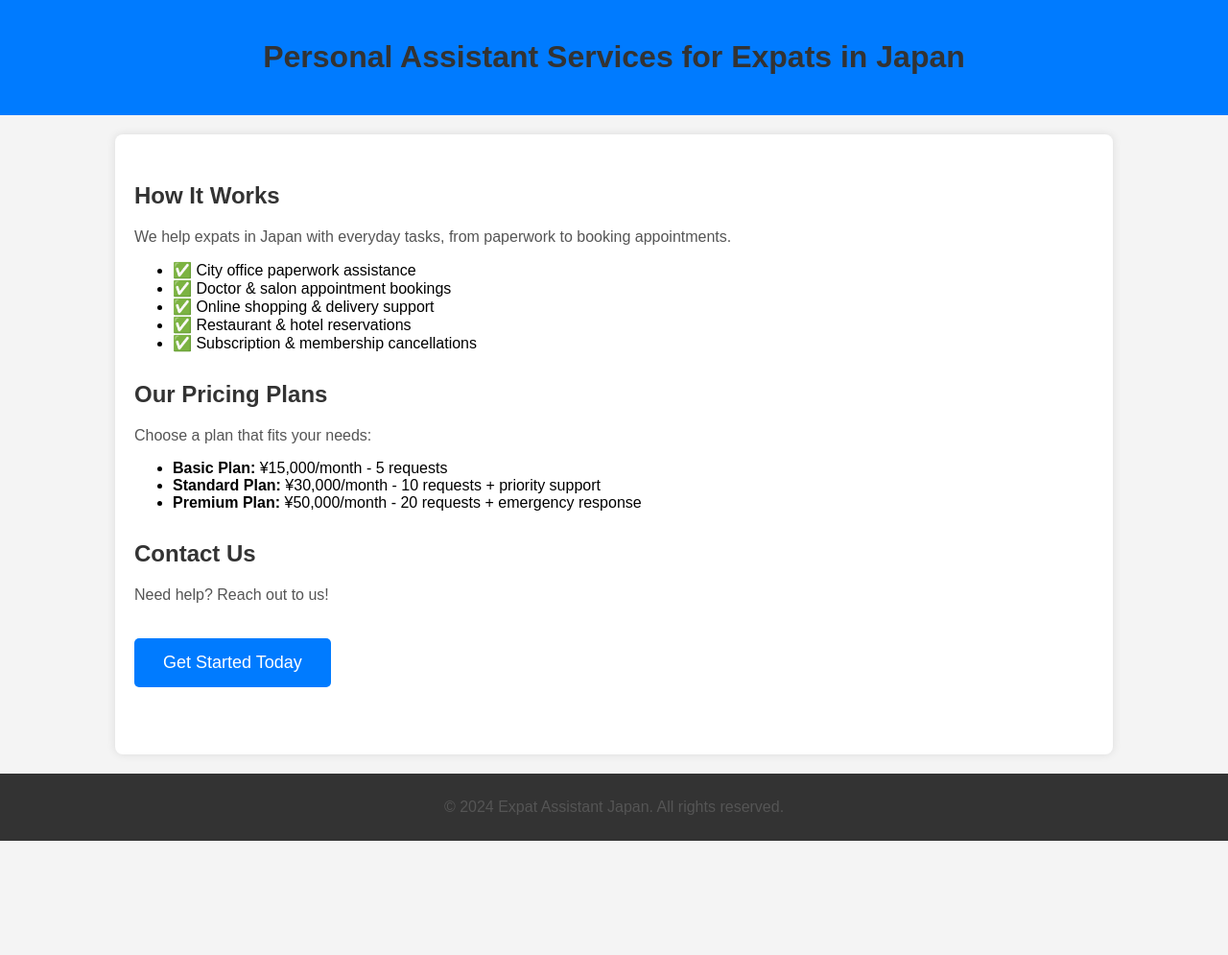
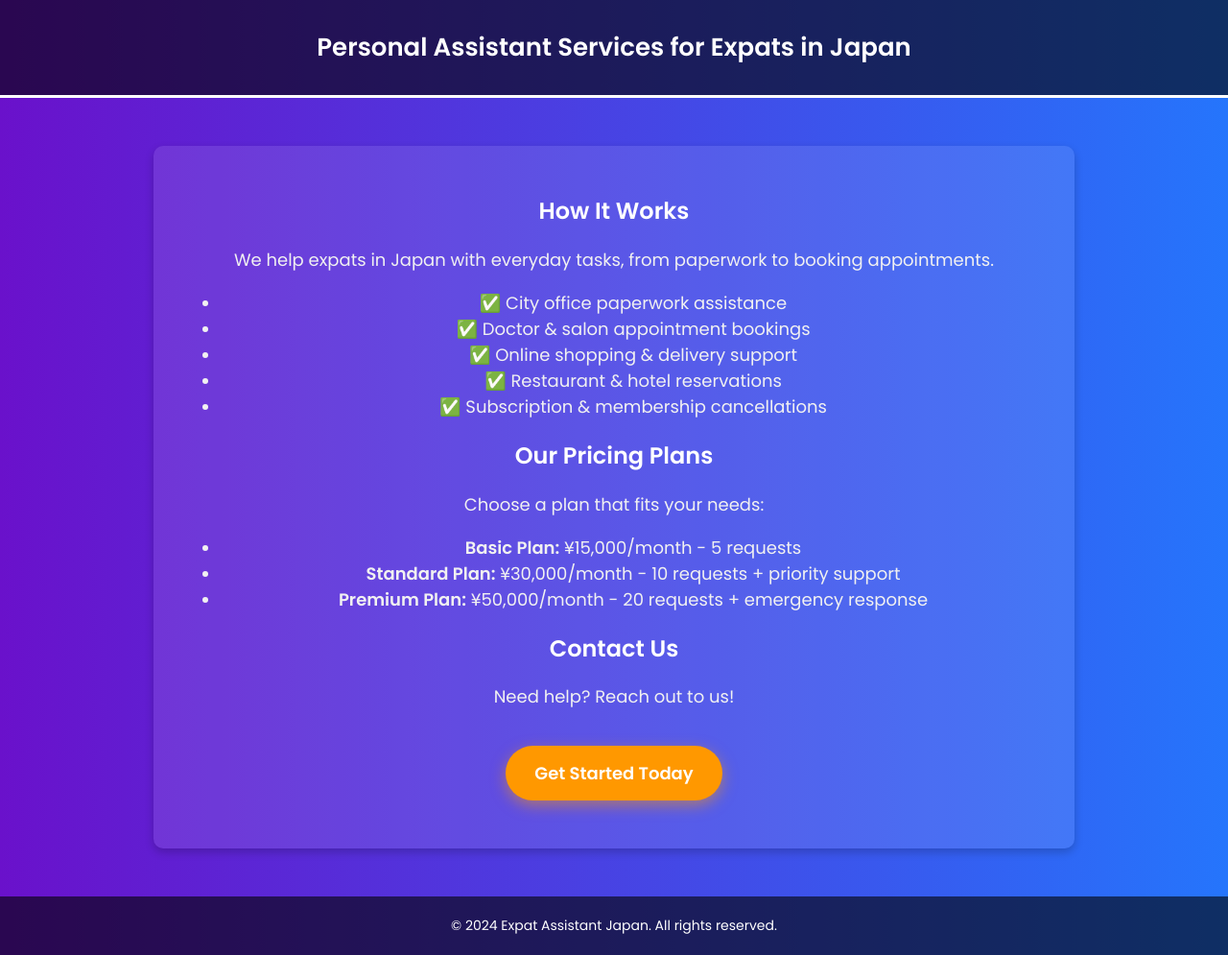
Before and after one commit to BanKo0316/expat-assistant-landing-page, a plain HTML site: page index.html in a window 1280 px wide. Shown: the whole page at 96% size. Before the commit the page ends 876 px from the top, so only its background shows below. Drawn offline with Linux system fonts and the light colour scheme.

Commit message:
Add files via upload

```diff
--- a/index.html
+++ b/index.html
@@ -4,65 +4,68 @@
     <meta charset="UTF-8">
     <meta name="viewport" content="width=device-width, initial-scale=1.0">
     <title>Expat Personal Assistant in Japan</title>
+    <link href="https://fonts.googleapis.com/css2?family=Poppins:wght@300;400;600&display=swap" rel="stylesheet">
     <style>
         body {
-            font-family: Arial, sans-serif;
+            font-family: 'Poppins', sans-serif;
             margin: 0;
             padding: 0;
-            background-color: #f4f4f4;
+            background: linear-gradient(to right, #6a11cb, #2575fc);
+            color: white;
         }
         .header {
-            background: #007BFF;
-            color: white;
-            padding: 20px;
+            background: rgba(0, 0, 0, 0.6);
+            padding: 30px;
+            text-align: center;
+            font-size: 26px;
+            font-weight: 600;
+            border-bottom: 3px solid white;
+        }
+        .container {
+            max-width: 900px;
+            margin: 50px auto;
+            padding: 30px;
+            background: rgba(255, 255, 255, 0.1);
+            box-shadow: 0px 4px 10px rgba(0, 0, 0, 0.2);
+            border-radius: 10px;
             text-align: center;
         }
-        .container {
-            max-width: 1000px;
-            margin: 20px auto;
-            padding: 20px;
-            background: white;
-            box-shadow: 0px 0px 10px rgba(0, 0, 0, 0.1);
-            border-radius: 8px;
+        h2 {
+            font-weight: 600;
         }
-        h1, h2 {
-            color: #333;
-        }
-        p {
-            color: #555;
+        p, ul {
+            font-size: 18px;
+            color: #f1f1f1;
         }
         .cta-button {
             display: inline-block;
             padding: 15px 30px;
             margin: 20px 0;
             font-size: 18px;
+            font-weight: 600;
             color: white;
-            background-color: #007BFF;
+            background-color: #ff9800;
             text-decoration: none;
-            border-radius: 5px;
+            border-radius: 30px;
+            transition: all 0.3s;
+            box-shadow: 0px 5px 15px rgba(255, 152, 0, 0.5);
         }
         .cta-button:hover {
-            background-color: #0056b3;
-        }
-        .section {
-            margin: 30px 0;
+            background-color: #e68900;
+            box-shadow: 0px 8px 20px rgba(255, 152, 0, 0.8);
         }
         .footer {
-            background: #333;
-            color: white;
             text-align: center;
-            padding: 10px;
-            margin-top: 20px;
+            margin-top: 50px;
+            padding: 20px;
+            background: rgba(0, 0, 0, 0.6);
+            font-size: 14px;
         }
     </style>
 </head>
 <body>
-    <div class="header">
-        <h1>Personal Assistant Services for Expats in Japan</h1>
-    </div>
-
+    <div class="header">Personal Assistant Services for Expats in Japan</div>
     <div class="container">
-        <div class="section">
         <h2>How It Works</h2>
         <p>We help expats in Japan with everyday tasks, from paperwork to booking appointments.</p>
         <ul>
@@ -72,9 +75,6 @@
             <li>✅ Restaurant & hotel reservations</li>
             <li>✅ Subscription & membership cancellations</li>
         </ul>
-        </div>
-
-        <div class="section">
         <h2>Our Pricing Plans</h2>
         <p>Choose a plan that fits your needs:</p>
         <ul>
@@ -82,17 +82,10 @@
             <li><strong>Standard Plan:</strong> ¥30,000/month - 10 requests + priority support</li>
             <li><strong>Premium Plan:</strong> ¥50,000/month - 20 requests + emergency response</li>
         </ul>
-        </div>
-
-        <div class="section">
         <h2>Contact Us</h2>
         <p>Need help? Reach out to us!</p>
         <a href="#" class="cta-button">Get Started Today</a>
     </div>
-    </div>
-
-    <div class="footer">
-        <p>&copy; 2024 Expat Assistant Japan. All rights reserved.</p>
-    </div>
+    <div class="footer">&copy; 2024 Expat Assistant Japan. All rights reserved.</div>
 </body>
 </html>
```
Lines whose indentation alone changed are shown as unchanged.
